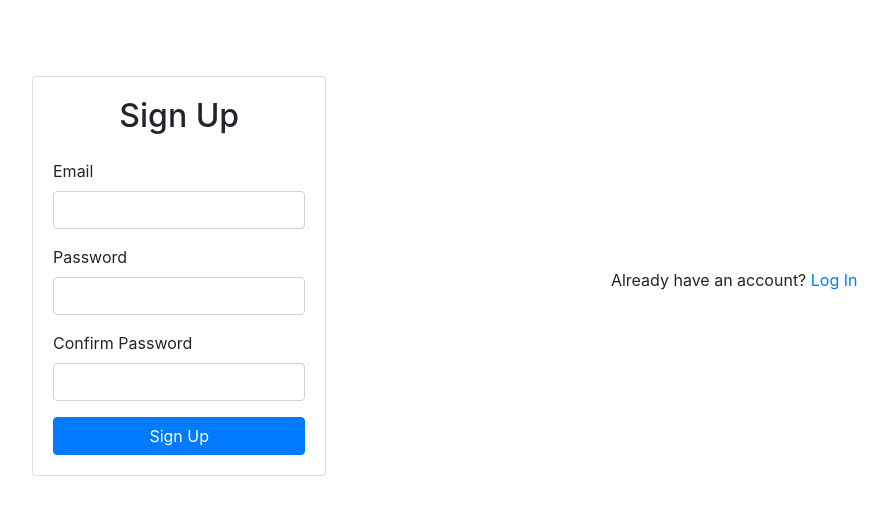
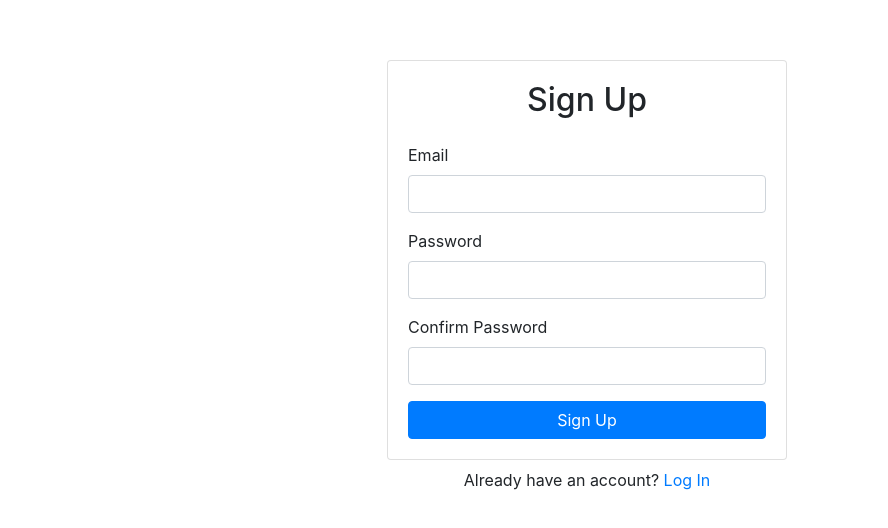
Before and after one commit to dchung21/clique, a React (Create React App) app in the folder client/: page /signup in a window 1280 px wide. Shown: the part 124-652 px from the top of the page, without its empty margins (53-941 px from the left). Built offline with nearby package versions, Linux system fonts and the light colour scheme; no server answers.

Commit message:
fixed signup and login layout

```diff
--- a/client/src/pages/Login.js
+++ b/client/src/pages/Login.js
@@ -28,7 +28,7 @@ export default function Login() {
     }
 
     return (
-        <>
+        <div>
             <Card style = {{ width: "400px" }}>
                 <Card.Body>
                     <h2 className = "text-center mb-4">Log In</h2>
@@ -51,6 +51,6 @@ export default function Login() {
             <div className = "w-100 text-center mt-2">
                 Need an account? <Link to ="signup">Sign Up</Link>
             </div>
-        </>
+        </div>
     )
 }
--- a/client/src/pages/Signup.js
+++ b/client/src/pages/Signup.js
@@ -51,7 +51,7 @@ export default function Signup() {
     }
 
     return (
-        <>
+        <div>
             <Card style = {{ width: "400px" }}>
                 <Card.Body>
                     <h2 className = "text-center mb-4">Sign Up</h2>
@@ -79,6 +79,6 @@ export default function Signup() {
             <div className = "w-100 text-center mt-2">
                 Already have an account? <Link to ="login">Log In</Link>
             </div>
-        </>
+        </div>
     )
 }
```
